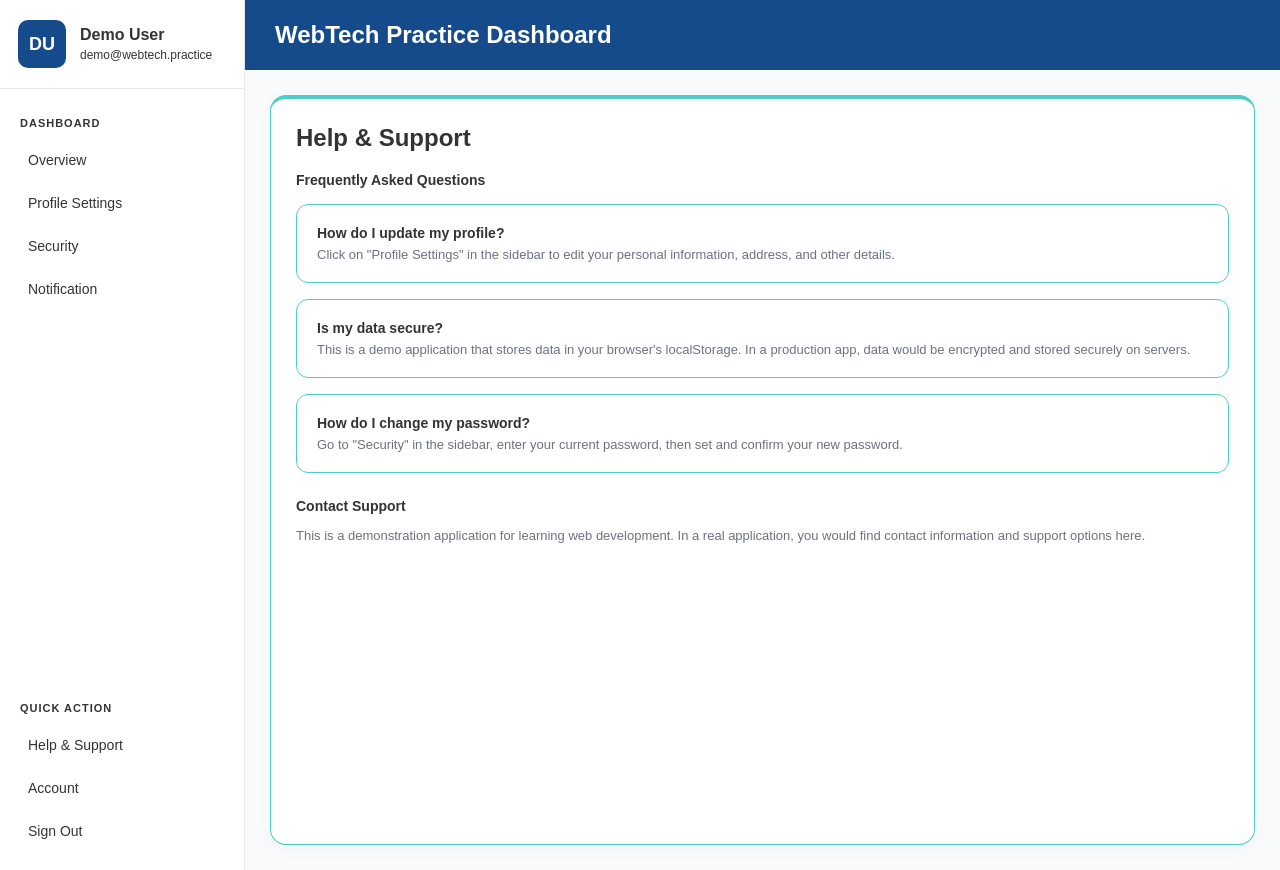
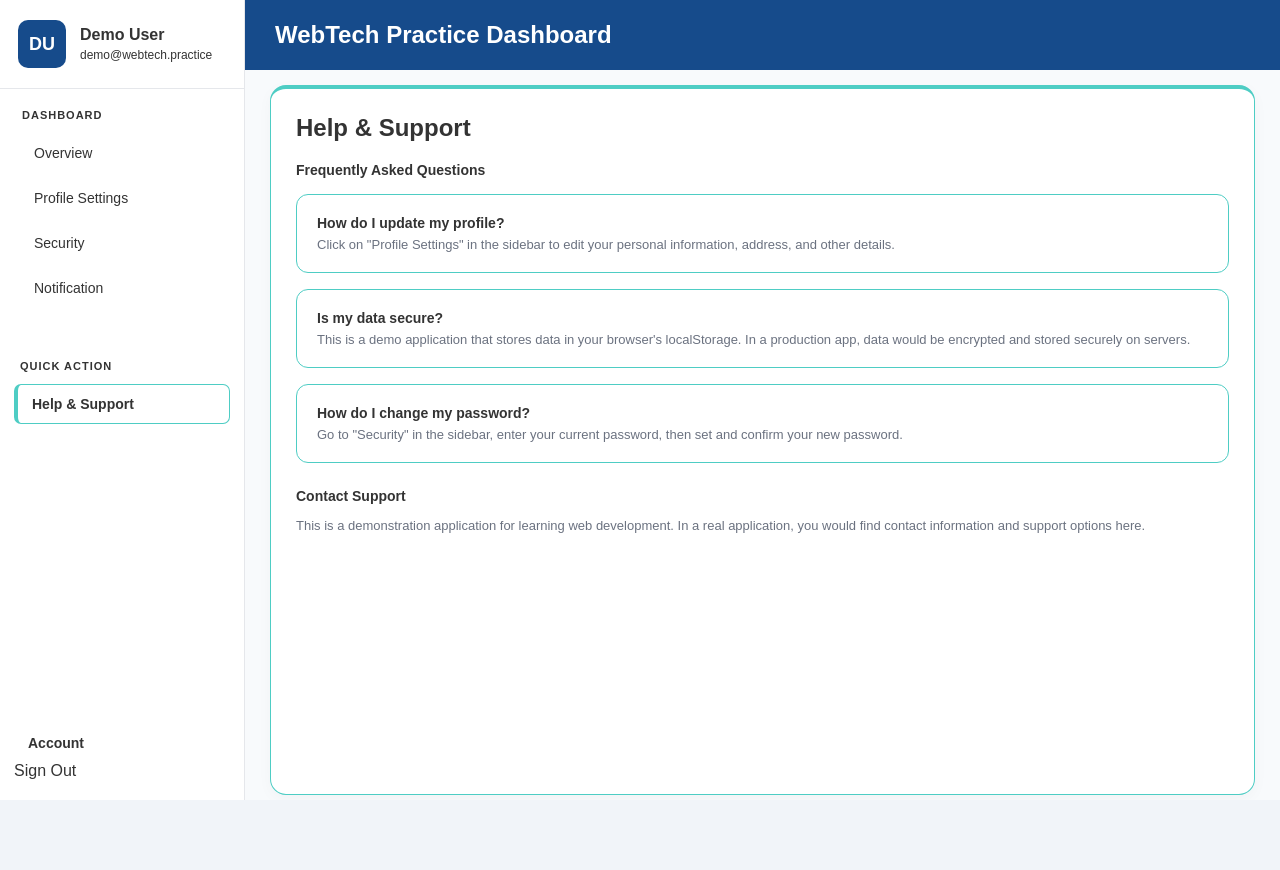
Before and after one commit to ghuglu/React-Project, a React (Create React App) app: page /help in a window 1280 px wide. After the commit the page ends 800 px from the top, so only its background shows below. Built offline with nearby package versions, Linux system fonts and the light colour scheme.

Commit message:
update dashboard pages

```diff
--- a/src/App.js
+++ b/src/App.js
@@ -8,7 +8,7 @@ import Splash from "./components/Splash";
 import Profile from "./pages/Profile";
 import Security from "./pages/Security";
 import Notification from "./pages/Notification";
-import HelpSupport from "./pages/HomeSupport";
+import HelpSupport from "./pages/HelpSupport";
 
 import { getStyles } from "./theme/HomeStyle";
 import { getStyles as getOverviewStyles } from "./theme/OverviewStyle";
@@ -16,8 +16,11 @@ import ThemeProvider, { theme } from "./theme/themeContext";
 
 function App() {
 
+
   const styles = getStyles(theme);
-  const overviewStyles = getOverviewStyles(theme);
+  const OverviewStyles = getOverviewStyles(theme);
+
+
 
   return (
     <ThemeProvider>
@@ -27,15 +30,11 @@ function App() {
             <Route path="/home" element={<Home styles={styles} />} />
             <Route path="/login" element={<Login />} />
             <Route path="/register" element={<Register />} />
-            <Route path="/dashboard" element={<Overview styles={overviewStyles} />} />
+            <Route path="/dashboard" element={<Overview styles={OverviewStyles} />} />
             <Route path="/profile" element={<Profile />} />
             <Route path="/security" element={<Security />} />
             <Route path="/notification" element={<Notification />} />
             <Route path="/help" element={<HelpSupport />} />
-
-
-
-
           </Routes>
       </Router>
     </ThemeProvider>
--- a/src/components/sidebar.jsx
+++ b/src/components/sidebar.jsx
@@ -1,39 +1,38 @@
-import React from "react";
-import { Link, useLocation } from "react-router-dom";
+import React, { useContext } from "react";
+import { Link, useLocation, useNavigate } from "react-router-dom";
+import { ThemeContext } from "../theme/themeContext";
+import { getStyles } from "../theme/OverviewStyle"
 
-function Sidebar({ navItems, styles, user }) {
+function Sidebar({ navItems, user }) {
+  const location = useLocation();
+  const navigate = useNavigate();
+  const theme = useContext(ThemeContext);
+  const styles = getStyles(theme);
 
-  const location = useLocation();
+  const handleSignOut = () => {
+
+    localStorage.removeItem("token");
+    localStorage.removeItem("user");
+    sessionStorage.clear();
+
+    navigate("/login");
+  }
 
   return (
     <aside style={styles.sidebar}>
-
       <div style={styles.profile}>
-
-        <div style={styles.avatar}>
-          {user.initials}
-        </div>
+        <div style={styles.avatar}>{user.initials}</div>
 
         <div>
-          <h3 style={styles.userName}>
-            {user.name}
-          </h3>
-
-          <p style={styles.userEmail}>
-            {user.email}
-          </p>
+          <h3 style={styles.userName}>{user.name}</h3>
+          <p style={styles.userEmail}>{user.email}</p>
         </div>
-
       </div>
 
       <nav style={styles.menu}>
-
-        <h4 style={styles.menuTitle}>
-          DASHBOARD
-        </h4>
+        <h4 style={styles.menuTitle}>DASHBOARD</h4>
 
         {navItems.map((item, index) => (
-
           <Link
             key={index}
             to={item.path}
@@ -45,39 +44,33 @@ function Sidebar({ navItems, styles, user }) {
           >
             {item.label}
           </Link>
-
         ))}
-
       </nav>
 
       <div style={styles.bottomMenu}>
+        <h4 style={styles.menuTitle}>QUICK ACTION</h4>
 
-        <h4 style={styles.menuTitle}>
-          QUICK ACTION
-        </h4>
-
-        <Link
-          to="/help"
-          style={styles.navLink}
-        >
+        <Link to="/help" style={
+          location.pathname === "/help"
+          ?styles.activeLink
+          :styles.navLink
+        }>
           Help & Support
         </Link>
+        </div>
 
-        <Link
-          to="/account"
-          style={styles.navLink}
-        >
+       <div style={styles.quickActionMenu}>
+        <Link to="/account" style={
+               location.pathname === "/account"
+               ?styles.activeLink
+               :styles.accountLink}>
           Account
         </Link>
 
-        <Link
-          to="/signin"
-          style={styles.signOut}
-        >
+        <div onClick ={handleSignOut}>
           Sign Out
-        </Link>
-
-      </div>
+        </div>
+        </div>
 
     </aside>
   );
--- /dev/null
+++ b/src/pages/HelpSupport.jsx
@@ -0,0 +1,62 @@
+import React, { useContext } from "react";
+import Sidebar from "../components/sidebar";
+import Topbar from "../components/topbar";
+import { ThemeContext } from "../theme/themeContext";
+import { getStyles as getOverviewStyles } from "../theme/OverviewStyle";
+import { getStyles as getHelpStyles } from "../theme/HelpStyle";
+
+function HelpSupport() {
+  const theme = useContext(ThemeContext);
+  const overviewStyles = getOverviewStyles(theme);
+  const helpStyles = getHelpStyles(theme);
+
+  const user = {
+    initials: "DU",
+    name: "Demo User",
+    email: "demo@webtech.practice",
+  };
+  const navItems = [
+    { label: "Overview", path: "/dashboard" },
+    { label: "Profile Settings", path: "/profile" },
+    { label: "Security", path: "/security" },
+    { label: "Notification", path: "/notification" },
+  ];
+
+  return (
+    <div style={overviewStyles.dashboard}>
+      <Sidebar navItems={navItems} styles={overviewStyles} user={user} />
+      <div style={overviewStyles.main}>
+        <Topbar title="WebTech Practice Dashboard" styles={overviewStyles} />
+        <main style={helpStyles.content}>
+          <div style={helpStyles.card}>
+            <h2 style={helpStyles.heading}>Help & Support</h2>
+
+            <div style={helpStyles.sectionHeader}>Frequently Asked Questions</div>
+
+            <div style={helpStyles.faqItem}>
+              <h3 style={helpStyles.faqTitle}>How do I update my profile?</h3>
+              <p style={helpStyles.faqDesc}>Click on "Profile Settings" in the sidebar to edit your personal information, address, and other details.</p>
+            </div>
+
+            <div style={helpStyles.faqItem}>
+              <h3 style={helpStyles.faqTitle}>Is my data secure?</h3>
+              <p style={helpStyles.faqDesc}>This is a demo application that stores data in your browser's localStorage. In a production app, data would be encrypted and stored securely on servers.</p>
+            </div>
+
+            <div style={helpStyles.faqItem}>
+              <h3 style={helpStyles.faqTitle}>How do I change my password?</h3>
+              <p style={helpStyles.faqDesc}>Go to "Security" in the sidebar, enter your current password, then set and confirm your new password.</p>
+            </div>
+
+            <div style={helpStyles.contactHeader}>Contact Support</div>
+            <p style={helpStyles.contactText}>
+              This is a demonstration application for learning web development. In a real application, you would find contact information and support options here.
+            </p>
+          </div>
+        </main>
+      </div>
+    </div>
+  );
+}
+
+export default HelpSupport;
--- a/src/pages/Profile.jsx
+++ b/src/pages/Profile.jsx
@@ -6,7 +6,8 @@ import { getStyles as getOverviewStyles } from "../theme/OverviewStyle";
 import { getStyles as getProfileStyles } from "../theme/ProfileStyle";
 
 function Profile() {
-  const theme = useContext(ThemeContext);
+  const context = useContext(ThemeContext);
+  const  theme = context?.theme || context;
   const overviewStyles = getOverviewStyles(theme);
   const profileStyles = getProfileStyles(theme);
 
@@ -21,11 +22,16 @@ function Profile() {
 
   return (
     <div style={overviewStyles.dashboard}>
-      <Sidebar navItems={navItems} styles={overviewStyles} user={user} />
-      <div style={{ ...overviewStyles.mainArea, flex: 1, minWidth: 0, display: "flex", flexDirection: "column" }}>
-        <Topbar styles={overviewStyles} user={user} />
+      <div style={overviewStyles.sidebar}>
+        <Sidebar navItems={navItems} styles={overviewStyles} user={user} />
+      </div>
 
-        <main style={profileStyles.mainContent}>
+      <div style={{ ...overviewStyles.main, flex: 1, minWidth: 0, display: "flex", flexDirection: "column" }}>
+        <div style={overviewStyles.topbar}>
+          <Topbar styles={overviewStyles} user={user} />
+        </div>
+
+        <main style={{ ...profileStyles.mainContent, marginTop: "24px", padding: "0 32px 32px 32px" }}>
           <div style={profileStyles.profileCard}>
             <h1 style={profileStyles.title}>Profile Settings</h1>
             <h2 style={profileStyles.sectionTitle}>Personal Information</h2>
@@ -58,18 +64,19 @@ function Profile() {
               <div style={profileStyles.formGroup}>
                 <label style={profileStyles.label}>Pin Code</label>
                 <input type="number" placeholder="123456" style={profileStyles.input} />
-                </div>
+              </div>
               <div style={profileStyles.formGroup}>
                 <label style={profileStyles.label}>City</label>
                 <input type="text" placeholder="Ranchi" style={profileStyles.input} />
-                </div>
+              </div>
               <div style={profileStyles.formGroup}>
                 <label style={profileStyles.label}>Country</label>
                 <input type="text" placeholder="India" style={profileStyles.input} />
-                </div>
+              </div>
               <div style={profileStyles.formGroup}>
                 <label style={profileStyles.label}>GitHub Profile</label>
-                <input type="url" placeholder="https://github.com/username" style={profileStyles.input} /></div>
+                <input type="url" placeholder="https://github.com/username" style={profileStyles.input} />
+              </div>
             </div>
 
             <div style={profileStyles.actions}>
--- a/src/theme/HelpStyle.js
+++ b/src/theme/HelpStyle.js
@@ -1,6 +1,7 @@
 export const getStyles = (theme) => ({
   content: {
     flex: 1,
+    marginTop: "20px",
     width: "100%",
     minHeight: "100vh",
     padding: theme.spacing.xl,
@@ -10,6 +11,7 @@ export const getStyles = (theme) => ({
   },
   card: {
     width: "100%",
+    marginTop: "40px",
     minHeight: "calc(100vh - 140px)",
     backgroundColor: theme.palette.background.paper,
     border: `${theme.border.width} ${theme.border.style} ${theme.palette.secondary.main}`,
--- a/src/theme/NotificationStyle.js
+++ b/src/theme/NotificationStyle.js
@@ -1,6 +1,7 @@
 export const getStyles = (theme) => ({
   content: {
     flex: 1,
+    marginTop: "20px",
     width: "100%",
     padding: theme.spacing.xl,
     boxSizing: "border-box",
@@ -9,6 +10,7 @@ export const getStyles = (theme) => ({
 
   card: {
     width: "100%",
+    marginTop: "40px",
     backgroundColor: theme.palette.background.paper,
     border: `${theme.border.width} ${theme.border.style} ${theme.palette.secondary.main}`,
     borderTop: `4px solid ${theme.palette.secondary.main}`,
--- a/src/theme/OverviewStyle.js
+++ b/src/theme/OverviewStyle.js
@@ -1,7 +1,8 @@
 export const getStyles = (theme) => ({
   dashboard: {
     display: "flex",
-    minHeight: "100vh",
+    height: "100vh",
+    overflow: "hidden",
     backgroundColor: theme.palette.background.default,
     fontFamily: theme.typography.fontFamily,
     color: theme.palette.text.primary,
@@ -9,11 +10,18 @@ export const getStyles = (theme) => ({
   sidebar: {
     width: "245px",
     minWidth: "245px",
+    height: "100vh",
+    position: "fixed",
+    top: 0,
+    left: 0,
+    bottom: 0,
+    zIndex: 1000,
     backgroundColor: theme.palette.background.paper,
     borderRight: `${theme.border.width} ${theme.border.style} ${theme.palette.border.light}`,
     display: "flex",
     flexDirection: "column",
     boxSizing: "border-box",
+    overflowY: "auto",
   },
   profile: {
     display: "flex",
@@ -47,14 +55,14 @@ export const getStyles = (theme) => ({
     color: theme.palette.text.primary,
   },
   menu: {
-    padding: "28px 14px",
+    padding: `${theme.spacing.lg} ${theme.spacing.md} ${theme.spacing.sm} ${theme.spacing.md}`,
   },
   menuTitle: {
     margin: "0 0 12px 6px",
     fontSize: "11px",
     color: theme.palette.text.primary,
     letterSpacing: "1px",
-    fontWeight: 600,
+    fontWeight: 800,
   },
   navLink: {
     display: "block",
@@ -66,6 +74,8 @@ export const getStyles = (theme) => ({
     fontSize: "14px",
     fontWeight: 500,
     cursor: "pointer",
+    border: "1px solid transparent",
+    borderLeft: "4px solid transparent",
   },
   activeLink: {
     display: "block",
@@ -81,9 +91,21 @@ export const getStyles = (theme) => ({
     fontWeight: 600,
     cursor: "pointer",
   },
+  accountLink: {
+    display: "block",
+    padding: "11px 14px",
+    textDecoration: "none",
+    color: theme.palette.text.primary,
+    fontSize: "14px",
+    fontWeight: 800,
+},
   bottomMenu: {
+    marginTop: "20px",
+    padding: "15px 14px 20px",
+  },
+  quickActionMenu: {
     marginTop: "auto",
-    padding: "15px 14px 20px",
+    padding: "15px 14px 20px"
   },
   signOut: {
     display: "block",
@@ -95,13 +117,20 @@ export const getStyles = (theme) => ({
   },
   main: {
     flex: 1,
+    marginLeft: "245px",
     minWidth: 0,
     display: "flex",
     flexDirection: "column",
+    height: "100vh",
+    overflow: "hidden",
     backgroundColor: theme.palette.background.default,
   },
   topbar: {
+    position: "fixed",
+    width: "100%",
     height: "70px",
+    minHeight: "70px",
+    flexShrink: 0,
     backgroundColor: theme.palette.primary.main,
     color: theme.palette.text.white,
     display: "flex",
@@ -114,15 +143,18 @@ export const getStyles = (theme) => ({
     fontSize: "24px",
     fontWeight: 700,
   },
+
   content: {
     flex: 1,
-    padding: "40px 48px",
+    padding: "30px 32px",
+    marginTop: "20px",
     overflowY: "auto",
     boxSizing: "border-box",
-    maxWidth: "1600px",
+    maxWidth: "1100px",
     width: "100%",
   },
   welcomeBox: {
+    marginTop: "40px",
     backgroundColor: theme.palette.background.paper,
     border: `1px solid ${theme.palette.secondary.main}`,
     borderTop: `4px solid ${theme.palette.secondary.main}`,
@@ -212,4 +244,5 @@ export const getStyles = (theme) => ({
     fontSize: "13px",
     color: theme.palette.text.primary,
   },
+
 });
--- a/src/theme/SecurityStyle.js
+++ b/src/theme/SecurityStyle.js
@@ -1,6 +1,7 @@
 export const getStyles = (theme) => ({
   content: {
     flex: 1,
+    marginTop: "20px",
     padding: theme.spacing.xl,
     overflowY: "auto",
     boxSizing: "border-box",
@@ -9,6 +10,7 @@ export const getStyles = (theme) => ({
   securityContainer: {
     width: "100%",
     maxWidth: "100%",
+    marginTop: "40px",
   },
   securityCard: {
     width: "100%",
@@ -22,7 +24,7 @@ export const getStyles = (theme) => ({
   securityDescription: {
     fontSize: theme.typography.small.fontSize,
     fontWeight: theme.typography.small.fontWeight,
-    color: theme.palette.text.secondary,
+    color: theme.palette.text.primary,
     lineHeight: theme.typography.body.lineHeight,
     margin: 0,
   },
@@ -58,6 +60,7 @@ export const getStyles = (theme) => ({
     fontSize: theme.typography.body1.fontSize,
     fontFamily: theme.typography.fontFamily,
     color: theme.palette.text.primary,
+    WebkitTextFillColor: theme.palette.text.primary,
     backgroundColor: theme.palette.background.default,
     border: `${theme.border.width} ${theme.border.style} ${theme.palette.border.light}`,
     borderRadius: `${theme.shape.borderRadius}px`,
@@ -89,13 +92,7 @@ export const getStyles = (theme) => ({
     borderRadius: theme.shape.pillRadius,
     cursor: "pointer",
   },
-  informationTitle: {
-    fontSize: theme.typography.h3.fontSize,
-    fontWeight: theme.typography.h3.fontWeight,
-    color: theme.palette.text.primary,
-    margin: 0,
-    marginBottom: theme.spacing.sm,
-  },
+
   infoRow: {
     display: "grid",
     gridTemplateColumns: "repeat(3, 1fr)",
```
Also changed, not shown: src/theme/ProfileStyle.js (+5 -3 lines).
